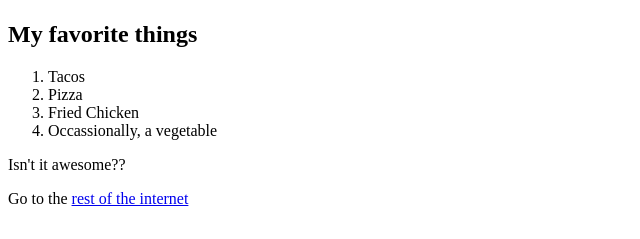
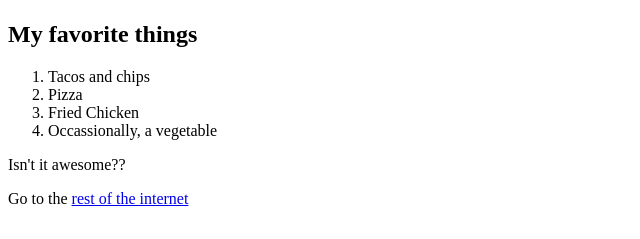
Before and after one commit to andolu/mysite, a plain HTML site: page index.html in a window 1280 px wide. Shown: the part 207-446 px from the top of the page, 0-640 px from the left. Drawn offline with Linux system fonts and the light colour scheme.

Commit message:
Update index.html

```diff
--- a/index.html
+++ b/index.html
@@ -12,14 +12,13 @@
 
     <img src="lion.png">
 
-
     </p>
 
 
 
     <h2>My favorite things</h2>
     <ol>
-        <li>Tacos</li>
+        <li>Tacos and chips</li>
         <li>Pizza</li>
         <li>Fried Chicken</li>
         <li>Occassionally, a vegetable</li>
```
